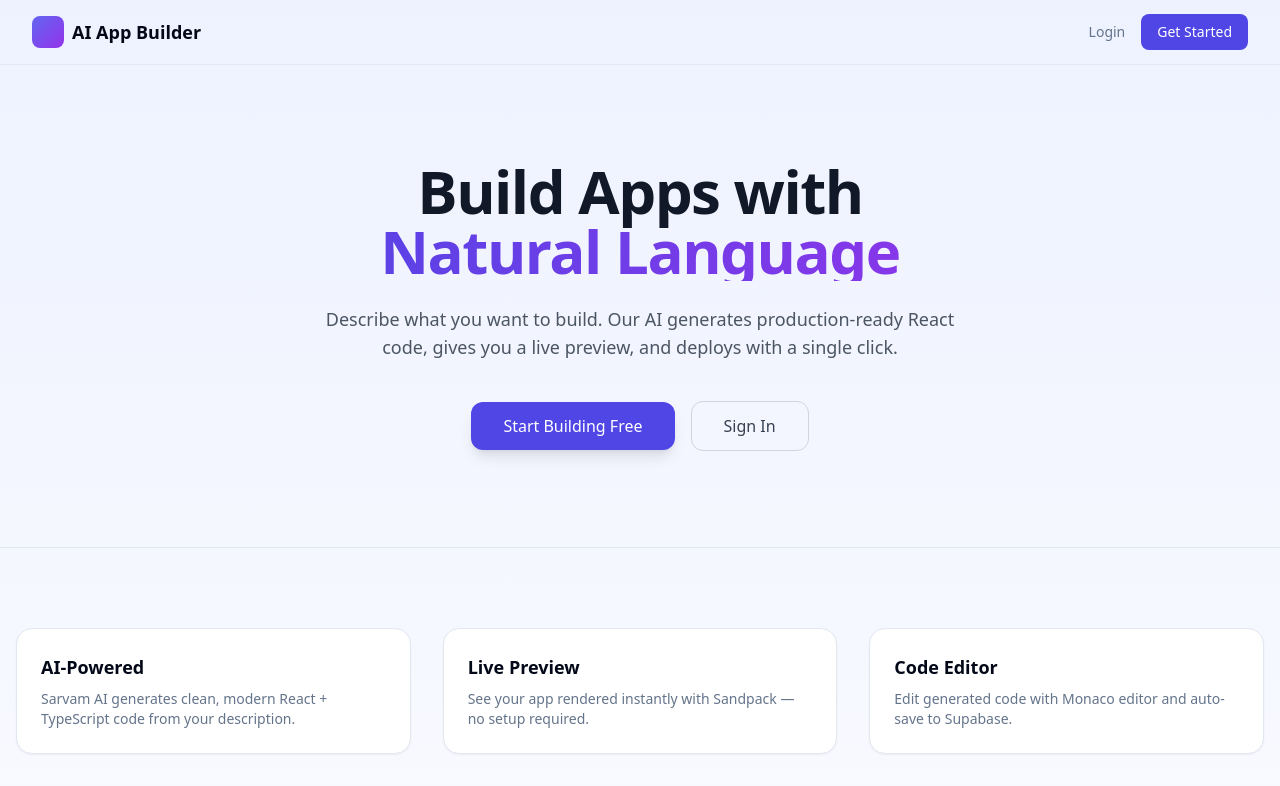
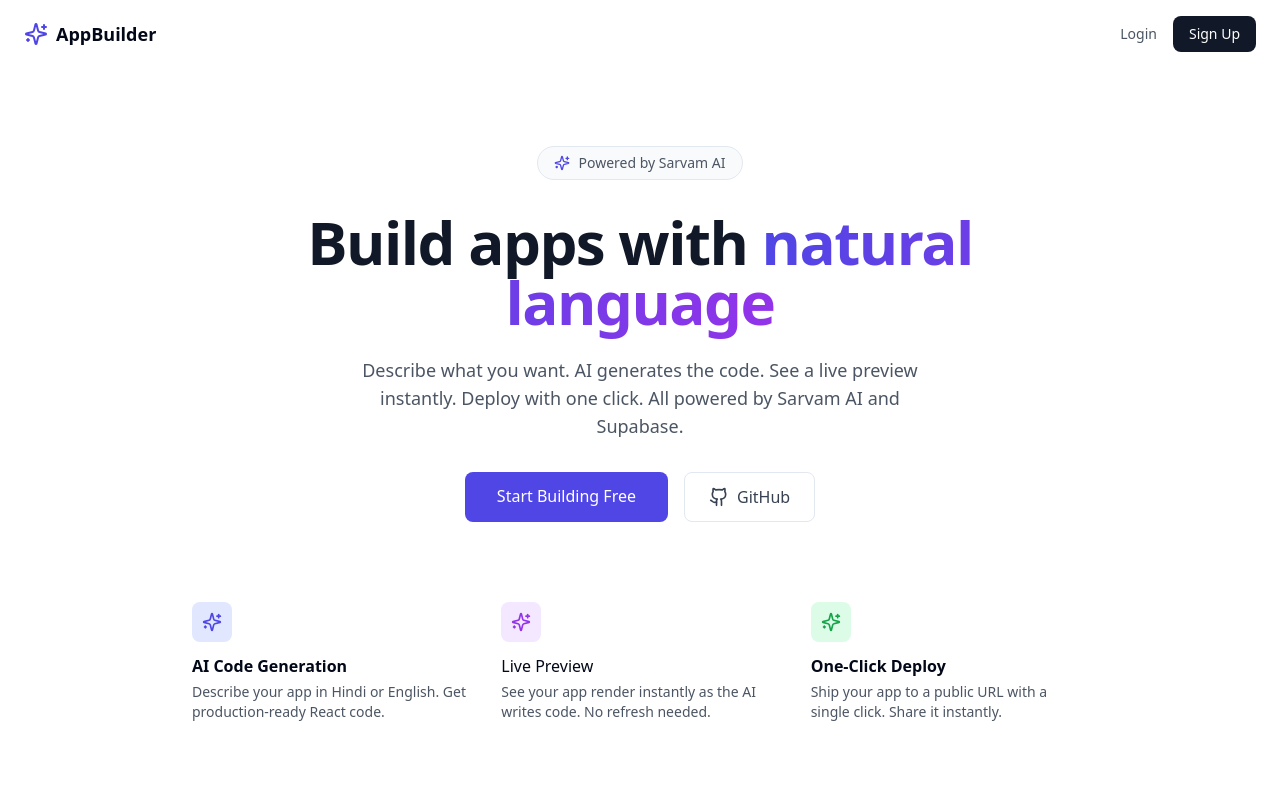
Before and after one commit to RahulGuptGT/ai-app-builder, a Next.js app: page / in a window 1280 px wide. Shown: the top 786 px of the page. Built offline with nearby package versions, Linux system fonts and the light colour scheme.

Commit message:
Add layout and landing page

```diff
--- a/app/layout.tsx
+++ b/app/layout.tsx
@@ -2,20 +2,17 @@ import type { Metadata } from "next";
 import "./globals.css";
 
 export const metadata: Metadata = {
-  title: "AI App Builder",
-  description: "Describe your app in natural language, AI generates React code, see a live preview instantly, and deploy with one click.",
+  title: "AI App Builder — Build apps with natural language",
+  description:
+    "Describe your app in plain language. AI generates the code. Live preview. One-click deploy.",
 };
 
 export default function RootLayout({
   children,
-}: {
-  children: React.ReactNode;
-}) {
+}: Readonly<{ children: React.ReactNode }>) {
   return (
     <html lang="en" suppressHydrationWarning>
-      <body className="min-h-screen bg-background text-foreground antialiased">
-        {children}
-      </body>
+      <body className="antialiased">{children}</body>
     </html>
   );
 }
--- a/app/page.tsx
+++ b/app/page.tsx
@@ -1,100 +1,100 @@
 import Link from "next/link";
+import { Sparkles, Github } from "lucide-react";
 
-export default function HomePage() {
+export default function Home() {
   return (
-    <div className="min-h-screen bg-gradient-to-b from-indigo-50 to-white dark:from-gray-950 dark:to-gray-900">
+    <main className="flex min-h-screen flex-col">
       {/* Nav */}
-      <nav className="border-b border-border">
-        <div className="mx-auto max-w-7xl px-4 sm:px-6 lg:px-8">
-          <div className="flex h-16 items-center justify-between">
+      <nav className="flex items-center justify-between px-6 py-4">
         <div className="flex items-center gap-2">
-              <div className="h-8 w-8 rounded-lg bg-gradient-to-br from-indigo-500 to-purple-600" />
-              <span className="text-lg font-bold">AI App Builder</span>
+          <Sparkles className="h-6 w-6 text-indigo-600" />
+          <span className="text-lg font-bold">AppBuilder</span>
         </div>
         <div className="flex items-center gap-4">
           <Link
             href="/login"
-                className="text-sm font-medium text-muted-foreground hover:text-foreground"
+            className="text-sm text-gray-600 hover:text-gray-900"
           >
             Login
           </Link>
           <Link
             href="/signup"
-                className="rounded-lg bg-indigo-600 px-4 py-2 text-sm font-medium text-white hover:bg-indigo-700"
+            className="rounded-lg bg-gray-900 px-4 py-2 text-sm text-white hover:bg-gray-800"
           >
-                Get Started
+            Sign Up
           </Link>
-            </div>
-          </div>
         </div>
       </nav>
 
       {/* Hero */}
-      <section className="relative overflow-hidden py-24">
-        <div className="mx-auto max-w-4xl px-4 text-center">
-          <h1 className="text-5xl font-bold tracking-tight text-gray-900 dark:text-white sm:text-6xl">
-            Build Apps with
-            <span className="block bg-gradient-to-r from-indigo-600 to-purple-600 bg-clip-text text-transparent">
-              Natural Language
+      <section className="flex flex-1 flex-col items-center justify-center px-4 text-center">
+        <div className="inline-flex items-center gap-2 rounded-full border bg-gray-50 px-4 py-1.5 text-sm text-gray-600">
+          <Sparkles className="h-4 w-4 text-indigo-600" />
+          Powered by Sarvam AI
+        </div>
+        <h1 className="mt-8 max-w-3xl text-5xl font-bold tracking-tight text-gray-900 md:text-6xl">
+          Build apps with{" "}
+          <span className="bg-gradient-to-r from-indigo-600 to-purple-600 bg-clip-text text-transparent">
+            natural language
           </span>
         </h1>
-          <p className="mx-auto mt-6 max-w-2xl text-lg text-gray-600 dark:text-gray-400">
-            Describe what you want to build. Our AI generates production-ready React code,
-            gives you a live preview, and deploys with a single click.
+        <p className="mt-6 max-w-xl text-lg text-gray-600">
+          Describe what you want. AI generates the code. See a live preview
+          instantly. Deploy with one click. All powered by Sarvam AI and
+          Supabase.
         </p>
-          <div className="mt-10 flex items-center justify-center gap-4">
+        <div className="mt-8 flex gap-4">
           <Link
             href="/signup"
-              className="rounded-xl bg-indigo-600 px-8 py-3 text-base font-medium text-white shadow-lg hover:bg-indigo-700"
+            className="rounded-lg bg-indigo-600 px-8 py-3 text-white hover:bg-indigo-700"
           >
             Start Building Free
           </Link>
-            <Link
-              href="/login"
-              className="rounded-xl border border-gray-300 px-8 py-3 text-base font-medium text-gray-700 hover:bg-gray-50 dark:text-gray-300 dark:hover:bg-gray-800"
+          <a
+            href="https://github.com"
+            target="_blank"
+            rel="noopener noreferrer"
+            className="flex items-center gap-2 rounded-lg border px-6 py-3 text-gray-700 hover:bg-gray-50"
           >
-              Sign In
-            </Link>
+            <Github className="h-5 w-5" />
+            GitHub
+          </a>
+        </div>
+
+      {/* Feature grid */}
+      <div className="mt-20 grid max-w-4xl gap-8 md:grid-cols-3">
+        <div className="text-left">
+          <div className="mb-3 flex h-10 w-10 items-center justify-center rounded-lg bg-indigo-100">
+            <Sparkles className="h-5 w-5 text-indigo-600" />
+          </div>
+          <h3 className="font-semibold">AI Code Generation</h3>
+          <p className="mt-1 text-sm text-gray-600">
+            Describe your app in Hindi or English. Get production-ready React
+            code.
+          </p>
+        </div>
+        <div className="text-left">
+          <div className="mb-3 flex h-10 w-10 items-center justify-center rounded-lg bg-purple-100">
+            <Sparkles className="h-5 w-5 text-purple-600" />
+          </div>
+          <h3 className="font-semibld">Live Preview</h3>
+          <p className="mt-1 text-sm text-gray-600">
+            See your app render instantly as the AI writes code. No refresh
+            needed.
+          </p>
+        </div>
+        <div className="text-left">
+          <div className="mb-3 flex h-10 w-10 items-center justify-center rounded-lg bg-green-100">
+            <Sparkles className="h-5 w-5 text-green-600" />
+          </div>
+          <h3 className="font-semibold">One-Click Deploy</h3>
+          <p className="mt-1 text-sm text-gray-600">
+            Ship your app to a public URL with a single click. Share it
+            instantly.
+          </p>
         </div>
       </div>
       </section>
-
-      {/* Features */}
-      <section className="border-t border-border py-20">
-        <div className="mx-auto max-w-7xl px-4">
-          <div className="grid gap-8 sm:grid-cols-2 lg:grid-cols-3">
-            {[
-              { title: "AI-Powered", desc: "Sarvam AI generates clean, modern React + TypeScript code from your description." },
-              { title: "Live Preview", desc: "See your app rendered instantly with Sandpack — no setup required." },
-              { title: "Code Editor", desc: "Edit generated code with Monaco editor and auto-save to Supabase." },
-              { title: "One-Click Deploy", desc: "Deploy your app as static HTML to Supabase Storage with a single click." },
-              { title: "Template Gallery", desc: "Start from ready-made templates like blank React, landing page, or todo app." },
-              { title: "Secure by Default", desc: "Row Level Security on all database tables — your data stays yours." },
-            ].map((f) => (
-              <div key={f.title} className="rounded-2xl border border-border bg-card p-6 shadow-sm">
-                <h3 className="text-lg font-semibold">{f.title}</h3>
-                <p className="mt-2 text-sm text-muted-foreground">{f.desc}</p>
-              </div>
-            ))}
-          </div>
-        </div>
-      </section>
-
-      {/* CTA */}
-      <section className="bg-gray-900 py-20 text-center text-white">
-        <h2 className="text-3xl font-bold">Ready to start?</h2>
-        <p className="mt-4 text-gray-400">Get 50 free AI credits when you sign up.</p>
-        <Link
-          href="/signup"
-          className="mt-8 inline-block rounded-xl bg-white px-8 py-3 text-base font-medium text-gray-900 hover:bg-gray-100"
-        >
-          Create Free Account
-        </Link>
-      </section>
-
-      <footer className="border-t border-border py-8 text-center text-sm text-muted-foreground">
-        <p>AI App Builder — Built with Next.js, Sarvam AI, Supabase, Sandpack</p>
-      </footer>
-    </div>
+    </main>
   );
 }
```
Lines whose indentation alone changed are shown as unchanged.
